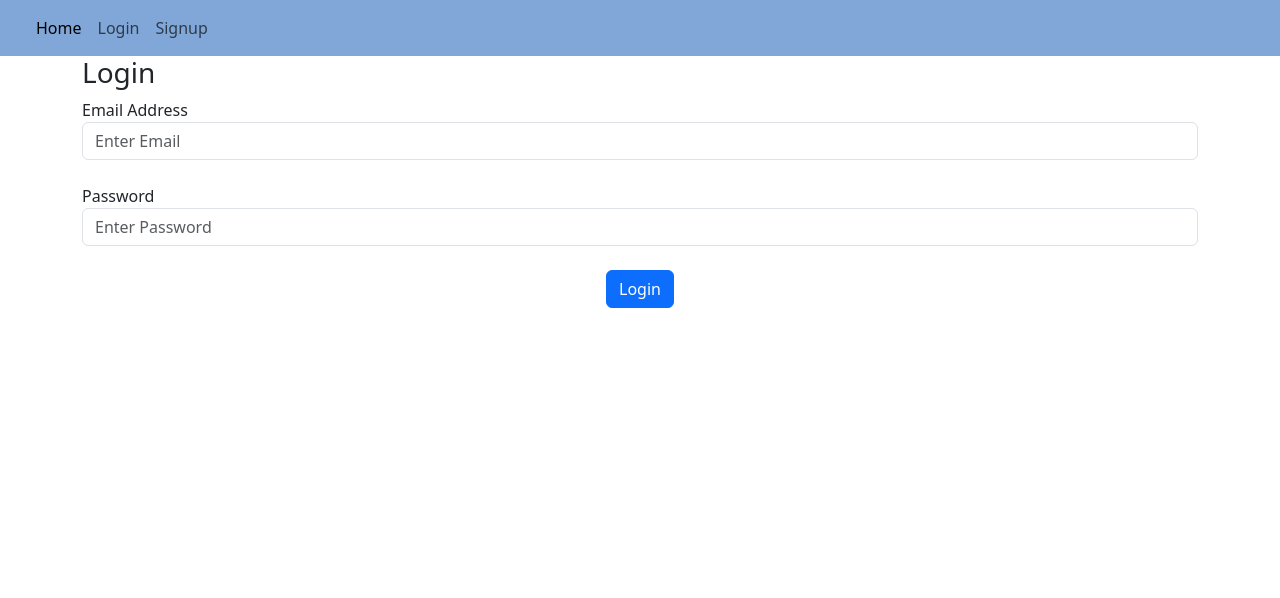
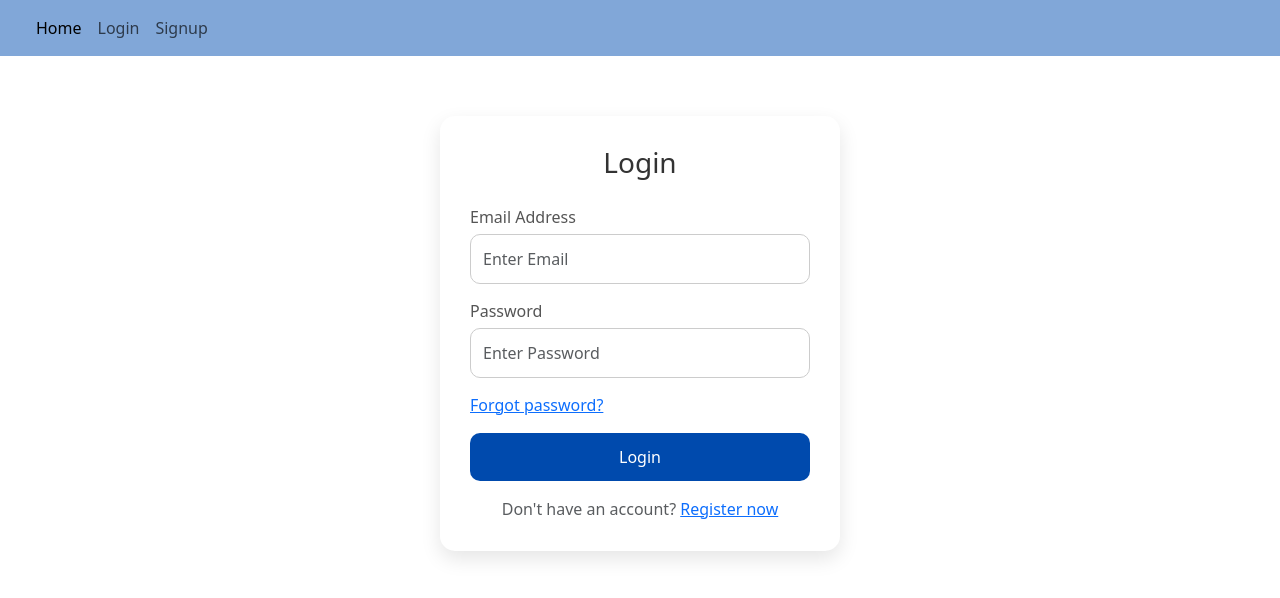
Before and after one commit to ThyroneGamit/YR13DGT, a Flask app: page /login in a window 1280 px wide. Shown: the top 598 px of the page. Run offline with Flask 3, Linux system fonts and the light colour scheme.

Commit message:
big update
- added forgot password
- added register now
- added new css
- made my homepage have some information

```diff
--- a/WEBSITE/website/auth.py
+++ b/WEBSITE/website/auth.py
@@ -51,6 +51,30 @@ def sign_up():
 
     return render_template("sign_up.html", user=current_user)
 
+#register now route
+@auth.route('/register', methods=['GET', 'POST'])
+def register():
+    if request.method == 'POST':
+        email = request.form.get('email')
+        password = request.form.get('password')
+
+        existing_user = User.query.filter_by(email=email).first()
+        if existing_user:
+            flash('Email already registered. Please log in.', category='error')
+            return redirect(url_for('auth.login'))
+
+        new_user = User(
+            email=email,
+            password=generate_password_hash(password, method='pbkdf2:sha256')
+        )
+        db.session.add(new_user)
+        db.session.commit()
+
+        flash('Account created successfully! You can now log in.', category='success')
+        return redirect(url_for('auth.login'))
+
+    return render_template('sign_up.html', user=current_user)
+
 # login route
 @auth.route("/login", methods=['GET', 'POST'])
 # login function
--- a/WEBSITE/website/static/main.css
+++ b/WEBSITE/website/static/main.css
@@ -1,3 +1,104 @@
 nav{
     background-color: #81a7d8;
 }
+
+/* Style for login page container */
+.login-container {
+    max-width: 400px;
+    margin: 60px auto;
+    padding: 30px;
+    background: #ffffff;
+    border-radius: 15px;
+    box-shadow: 0 8px 20px rgba(0, 0, 0, 0.1);
+}
+
+/* Login heading */
+.login-container h3 {
+    text-align: center;
+    margin-bottom: 25px;
+    color: #333;
+}
+
+/* Form inputs */
+.login-container .form-control {
+    width: 100%;
+    border-radius: 10px;
+    padding: 12px;
+    border: 1px solid #ccc;
+    margin-top: 5px;
+    margin-bottom: 15px;
+    box-sizing: border-box;
+}
+
+/* Form labels */
+.login-container label {
+    font-weight: 500;
+    color: #555;
+}
+
+/* Submit button */
+.login-container .btn-primary {
+    width: 100%;
+    border-radius: 10px;
+    background-color: #004aad;
+    color: white;
+    padding: 12px;
+    border: none;
+    cursor: pointer;
+    transition: background-color 0.3s ease;
+}
+
+/* Hover effect for button */
+.login-container .btn-primary:hover {
+    background-color: #00327a;
+}
+
+
+
+/* for forgot password section */
+.login-container {
+    max-width: 400px;
+    margin: 60px auto;
+    padding: 30px;
+    background: #ffffff;
+    border-radius: 15px;
+    box-shadow: 0 8px 20px rgba(0, 0, 0, 0.1);
+}
+
+.login-container h3 {
+    text-align: center;
+    margin-bottom: 25px;
+    color: #333;
+}
+
+.form-control {
+    width: 100%;
+    border-radius: 10px;
+    padding: 12px;
+    border: 1px solid #ccc;
+    margin-top: 5px;
+    margin-bottom: 15px;
+}
+
+.btn-primary {
+    width: 100%;
+    border-radius: 10px;
+    background-color: #004aad;
+    color: white;
+    padding: 12px;
+    border: none;
+    cursor: pointer;
+    transition: background-color 0.3s ease;
+}
+
+.btn-primary:hover {
+    background-color: #00327a;
+}
+
+.text-muted {
+    color: #666;
+}
+
+.mt-3 {
+    margin-top: 1rem;
+}
--- a/WEBSITE/website/templates/login.html
+++ b/WEBSITE/website/templates/login.html
@@ -1,27 +1,47 @@
+{% extends "template.html" %}
+{% block title %}Login{% endblock %}
 
-<!-- page extends to template.html -->
-{% extends "template.html" %} {% block title %} Login {% endblock %}
-<!-- login page content -->
 {% block content %}
-<!-- start of form -->
+<link rel="stylesheet" href="{{ url_for('static', filename='css/main.css') }}">
+
+<div class="login-container">
     <form method="POST">
-    <h3> Login </h3>
+        <h3>Login</h3>
 
         <div class="form-group">
-        <!-- email form -->
             <label for="email">Email Address</label>
-        <input type="email" id="email" name="email" class="form-control" placeholder="Enter Email" />
+            <input
+                type="email"
+                id="email"
+                name="email"
+                class="form-control"
+                placeholder="Enter Email"
+                required
+            />
 
-        <br />
-        <!-- password form -->
             <label for="password">Password</label>
-        <input type="password" id="password1" name="password" class="form-control" placeholder="Enter Password" />
+            <input
+                type="password"
+                id="password1"
+                name="password"
+                class="form-control"
+                placeholder="Enter Password"
+                required
+            />
 
-        <br />
-        <!-- submit button -->
-        <div align="center">
-            <button class="btn btn-primary" type="submit">Login</button>
+            <!-- Forgot password link -->
+            <div class="text-right">
+                <a href="/forgot-password" class="link-small">Forgot password?</a>
+            </div>
+
+            <button class="btn btn-primary mt-3" type="submit">Login</button>
+
+            <!-- Register now prompt -->
+            <div class="text-center mt-3">
+                <span class="text-muted">Don't have an account?</span>
+                <a href="/register" class="link-bold">Register now</a>
             </div>
         </div>
     </form>
+</div>
 {% endblock %}
```
Also changed, not shown: WEBSITE/website/templates/forgot_password.html (added, +29 -0 lines), WEBSITE/website/templates/home.html (+37 -5 lines), WEBSITE/website/views.py (+11 -0 lines), WEBSITE/instance/database.db. Lines whose indentation alone changed are shown as unchanged.
